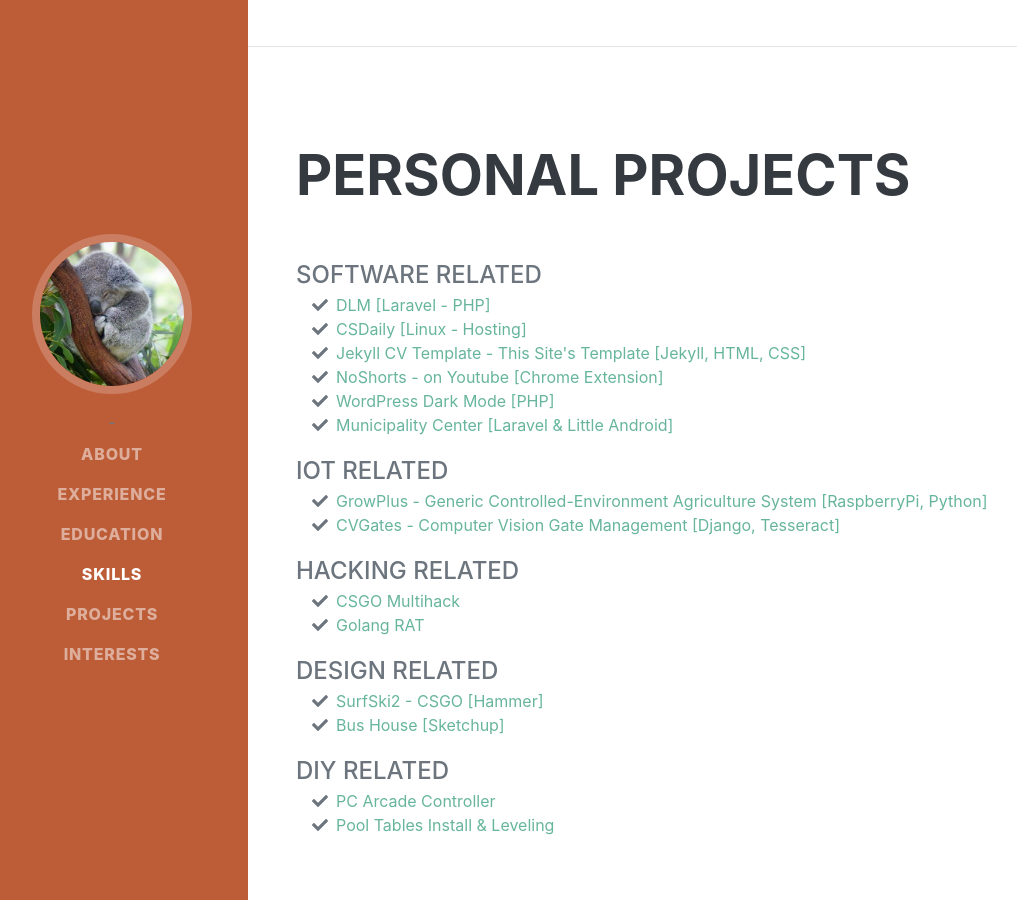
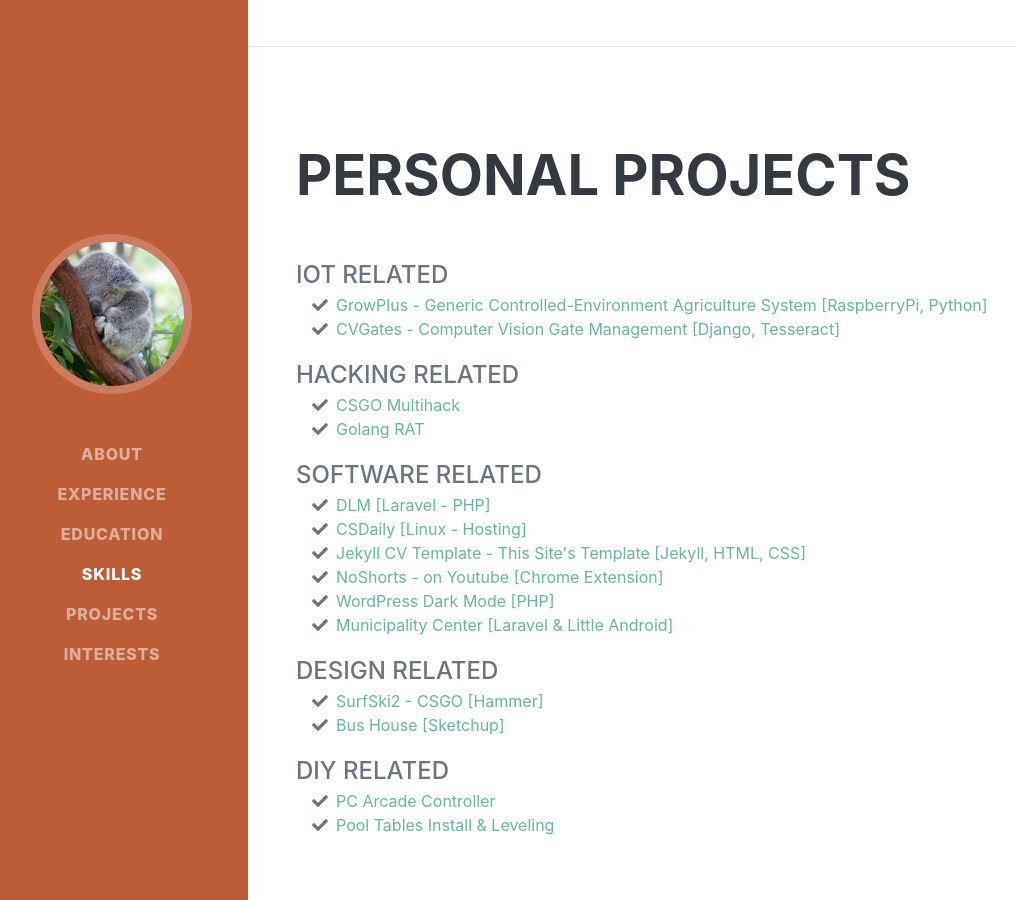
Before and after one commit to KoalaBear/Jekyll-CV, a Jekyll site: the page built from index.md, in a window 1280 px wide and 900 px high, scrolled down 3711 px. Shown: the whole window, without its empty margins (24-1041 px from the left). Built offline with Jekyll 4.4.1, drawn with Linux system fonts in a browser that asks for light colours; some web fonts are replaced.

Commit message:
Added numeric ordering to Projects section

```diff
--- a/_collections/_projects/design.yml
+++ b/_collections/_projects/design.yml
@@ -1,5 +1,6 @@
 ---
 title: Design Related
+order_number: 40
 features:
   SurfSki2 - CSGO [Hammer]: "https://github.com/KoalaBear/surf_ski_16"
   Bus House [Sketchup]: "https://imgur.com/a/uklLuKv"
--- a/_collections/_projects/hacking.yml
+++ b/_collections/_projects/hacking.yml
@@ -1,5 +1,6 @@
 ---
 title: Hacking Related
+order_number: 20
 features:
   CSGO Multihack: "https://youtu.be/sipB1XEXlUU"
   Golang RAT: "https://github.com/KoalaBear/LilyRAT"
--- a/_collections/_projects/iot.yml
+++ b/_collections/_projects/iot.yml
@@ -1,5 +1,6 @@
 ---
 title: IOT Related
+order_number: 10
 features:
   GrowPlus - Generic Controlled-Environment Agriculture System [RaspberryPi, Python]:
   CVGates - Computer Vision Gate Management [Django, Tesseract]: "https://github.com/KoalaBear/CVGates"
--- a/_collections/_projects/mechanic.yml
+++ b/_collections/_projects/mechanic.yml
@@ -1,5 +1,6 @@
 ---
 title: DIY Related
+order_number: 50
 features:
   PC Arcade Controller: "https://imgur.com/a/WwMdynn"
   Pool Tables Install & Leveling:
--- a/_collections/_projects/software.yml
+++ b/_collections/_projects/software.yml
@@ -1,5 +1,6 @@
 ---
 title: Software Related
+order_number: 30
 features:
   DLM [Laravel - PHP]: "https://dlm-archive.netlify.app"
   CSDaily [Linux - Hosting]: "https://github.com/KoalaBear/CSDaily"
--- a/_layouts/default.html
+++ b/_layouts/default.html
@@ -150,8 +150,8 @@
         <section class="resume-section" id="projects">
             <div class="resume-section-content">
                 <h2 class="mb-5">Personal Projects</h2>
-                {% assign ordered_projects = site.projects | sort: 'title' %}
-                {% for project in ordered_projects reversed %}
+                {% assign ordered_projects = site.projects | sort: 'order_number' %}
+                {% for project in ordered_projects %}
                 <div class="project mb-3">
                     <div class="subheading mb-0">{{ project.title }}</div>
                     <ul class="fa-ul mb-0">
```
